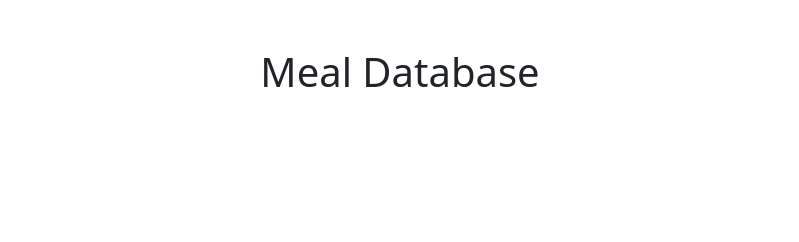
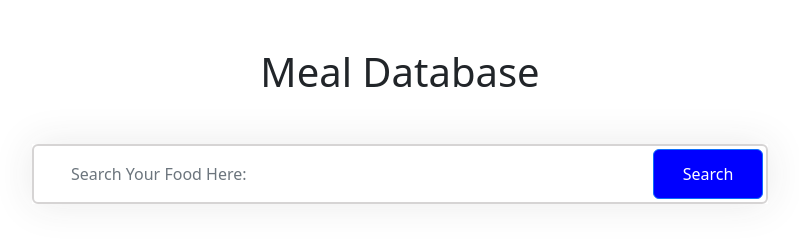
Before and after one commit to anikahammedkhan/mealDbTestOne, a plain HTML site: page index.html in a window 1280 px wide. Shown: the whole page, without its empty margins (240-1039 px from the left). Drawn offline with nearby package versions, Linux system fonts and the light colour scheme; no server answers.

Commit message:
search button added

```diff
--- /dev/null
+++ b/css/style.css
@@ -0,0 +1,33 @@
+@import url("https://fonts.googleapis.com/css2?family=Poppins:weight@100;200;300;400;500;600;700;800&display=swap");
+
+.search {
+    position: relative;
+    box-shadow: 0 0 40px rgba(51, 51, 51, .1);
+}
+
+.search input {
+    height: 60px;
+    text-indent: 25px;
+    border: 2px solid #d6d4d4;
+}
+
+.search input:focus {
+
+    box-shadow: none;
+    border: 2px solid blue;
+}
+
+.search .fa-search {
+    position: absolute;
+    top: 20px;
+    left: 16px;
+}
+
+.search button {
+    position: absolute;
+    top: 5px;
+    right: 5px;
+    height: 50px;
+    width: 110px;
+    background: blue;
+}
--- a/index.html
+++ b/index.html
@@ -7,6 +7,7 @@
     <title>Meal Database</title>
     <link href="https://cdn.jsdelivr.net/npm/bootstrap@5.2.0/dist/css/bootstrap.min.css" rel="stylesheet"
         integrity="sha384-gH2yIJqKdNHPEq0n4Mqa/HGKIhSkIHeL5AyhkYV8i59U5AR6csBvApHHNl/vI1Bx" crossorigin="anonymous">
+    <link rel="stylesheet" href="./css/style.css">
 </head>
 
 <body>
@@ -15,6 +16,19 @@
     </header>
     <main>
         <div class="container my-5">
+            <div class="row height d-flex justify-content-center align-items-center my-5">
+
+                <div class="col-md-8">
+
+                    <div class="search">
+
+                        <input type="text" class="form-control" placeholder="Search Your Food Here: ">
+                        <button class="btn btn-primary">Search</button>
+                    </div>
+
+                </div>
+
+            </div>
             <div id="mealDivParent" class="row row-cols-1 row-cols-md-3 g-4">
 
             </div>
--- a/js/script.js
+++ b/js/script.js
@@ -3,7 +3,6 @@ fetch('https://www.themealdb.com/api/json/v1/1/search.php?s=')
     .then(data => loadMeal(data.meals))
 
 function loadMeal(meals) {
-    // console.log(meals);
     for (meal of meals) {
         const mealTitle = meal.strMeal;
         const mealId = meal.idMeal;
@@ -61,7 +60,7 @@ function loadDetails(mealId) {
                     <div class="modal-footer">
                         <button type="button" class="btn btn-secondary" data-bs-dismiss="modal">Close</button>
                     </div>
-        `
+                    `
         const modalParent = document.getElementById('modalDiv');
         modalParent.innerHTML = '';
         modalParent.appendChild(modalDiv);
```
